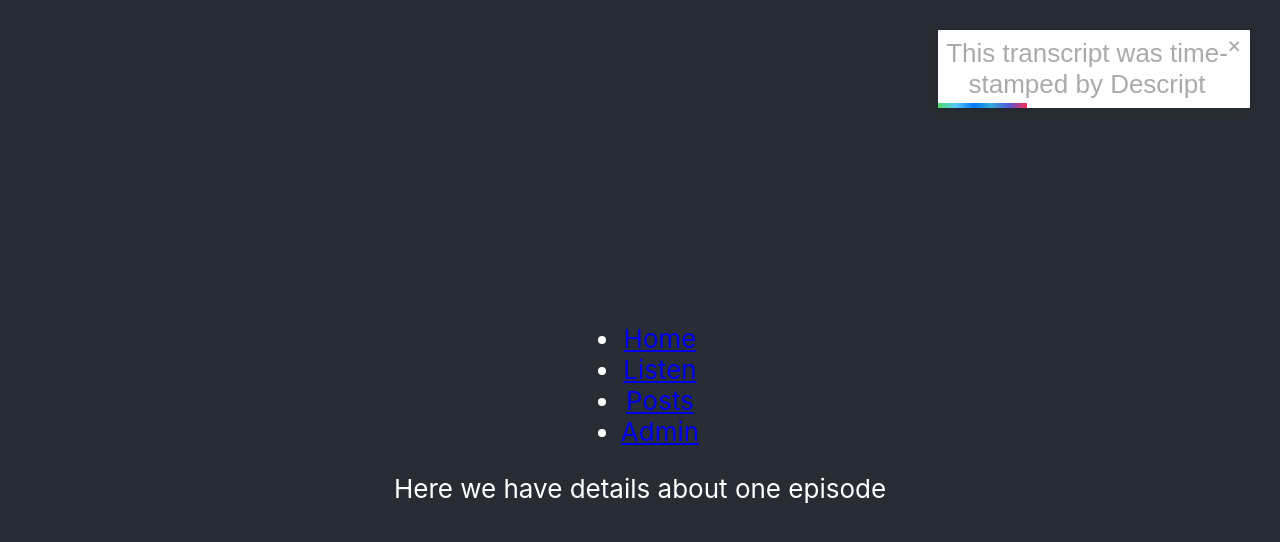
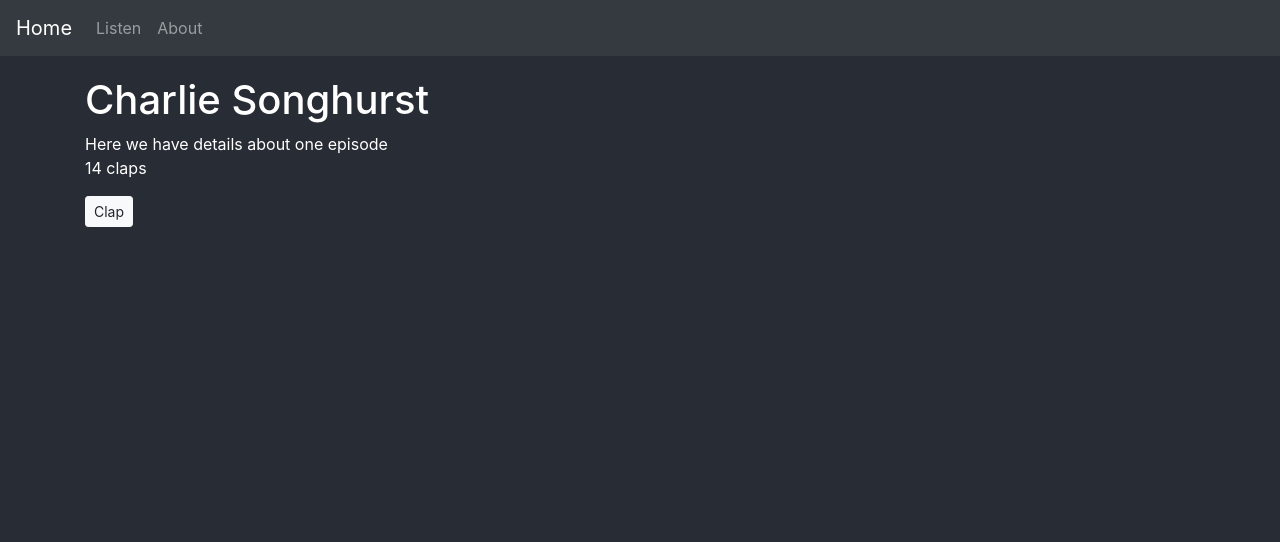
Before and after one commit to markitics/investlikethebest, a React (Create React App) app: page /products in a window 1280 px wide. Shown: the top 542 px of the page. Built offline with nearby package versions, Linux system fonts and the light colour scheme.

Commit message:
Add react-router-dom and simple non-collapsable top navbar: /episode/181 for sample episode and /about. npm i lodash font-awesome bootstrap prop-types.

```diff
--- a/package.json
+++ b/package.json
@@ -7,6 +7,10 @@
     "@testing-library/react": "^9.5.0",
     "@testing-library/user-event": "^7.2.1",
     "axios": "^0.19.2",
+    "bootstrap": "^4.5.2",
+    "font-awesome": "^4.7.0",
+    "lodash": "^4.17.20",
+    "prop-types": "^15.7.2",
     "react": "^16.13.1",
     "react-dom": "^16.13.1",
     "react-router-dom": "^5.2.0",
--- a/src/App.css
+++ b/src/App.css
@@ -1,24 +1,27 @@
 .App {
+  background-color: #282c34;
+  color: white;
+  min-height: 100vh;
+}
+
+.homePage {
   text-align: center;
 }
 
-.App-logo {
+.homepage-logo {
   height: 30vmin;
   pointer-events: none;
 }
 
-.App {
-  background-color: #282c34;
-  min-height: 100vh;
+.main-content {
+  margin: 20px 10px;
+}
+
+.landing {
   display: flex;
   flex-direction: column;
   align-items: center;
   justify-content: center;
   font-size: calc(10px + 2vmin);
-  color: white;
+  max-width: 800px;
 }
-
-.landing {
-  max-width: 800px;
-  margin: 20px;
-}
--- a/src/App.jsx
+++ b/src/App.jsx
@@ -1,4 +1,4 @@
-import React from "react";
+import React, { Component } from "react";
 import "./App.css";
 import { Route, Switch, Redirect } from "react-router-dom";
 import { ToastContainer } from "react-toastify";
@@ -7,17 +7,23 @@ import Home from "./components/home";
 import NavBar from "./components/navBar";
 import Episode from "./components/episode";
 import NotFound from "./components/notFound";
+import About from "./components/about";
 
-function App() {
+// const START_CLAPS = 14;
+
+class App extends Component {
+  // state = { claps: START_CLAPS };
+  render() {
     return (
       <div className="App">
         <NavBar />
-      <header className="App-header">
+        <div className="container main-content">
           <ToastContainer autoClose={7000} />
           <Switch>
             <Route path="/episode/181" component={Episode} />
             <Redirect from="/episode/:id" to="/episode/181?redirect=yes" />
             <Route path="/not-found" component={NotFound} />
+            <Route path="/about" component={About} />
             <Route
               path="/products"
               render={(props) => <Episode sortBy="newest" {...props} />}
@@ -25,9 +31,10 @@ function App() {
             <Route path="/" exact component={Home} />
             <Redirect to="/not-found" />
           </Switch>
-      </header>
+        </div>
       </div>
     );
   }
+}
 
 export default App;
--- /dev/null
+++ b/src/components/about.jsx
@@ -0,0 +1,16 @@
+import React from "react";
+
+function About(props) {
+  return (
+    <div>
+      <p>I have built a variety of transcript-related tools over the years.</p>
+      <p>
+        The point of this website is to ask myself, how might I do it if
+        starting from scratch today? In particular, how could richer transcripts
+        fit into the existing Invest Like the Best workflow?
+      </p>
+    </div>
+  );
+}
+
+export default About;
--- a/src/components/episode.jsx
+++ b/src/components/episode.jsx
@@ -1,18 +1,37 @@
-import React, { Fragment } from "react";
+import React, { useState, useEffect, Fragment } from "react";
 // import NavBar from "./navBar";
 import { toast } from "react-toastify";
 import QueryString from "query-string";
 
-function episode({ match, location }) {
+const START_CLAPS = 14;
+
+function Episode({ match, location }) {
+  const [claps, setClaps] = useState(START_CLAPS);
+
+  useEffect(() => {
+    document.title = `${claps} 👏 Charlie Songhurst `;
+  });
+
+  const incrementClaps = () => {
+    if (claps === 14)
+      toast("This is a quick demo; number of claps is not saved.");
+    setClaps(claps + 1);
+  };
+
   const { redirect } = QueryString.parse(location.search);
-  if (redirect) toast.error("We just have ep 181 as an example");
-  else toast("This transcript was time-stamped by Descript");
+  if (redirect) toast.warning("We just have ep 181 as an example");
+  //   else toast("This transcript was time-stamped by Descript");
 
   return (
     <Fragment>
-      <div>Here we have details about one episode</div>
+      <h1>Charlie Songhurst</h1>
+      <div className="">Here we have details about one episode</div>
+      <p>{claps} claps</p>
+      <button className="btn btn-sm btn-light" onClick={() => incrementClaps()}>
+        Clap
+      </button>
     </Fragment>
   );
 }
 
-export default episode;
+export default Episode;
--- a/src/components/home.jsx
+++ b/src/components/home.jsx
@@ -1,16 +1,17 @@
 import React from "react";
-import { toast } from "react-toastify";
+// import { toast } from "react-toastify";
 import { Link } from "react-router-dom";
 
 const cover_art_url = process.env.REACT_APP_SERIES_COVER_ART_URL;
 const notion_url = process.env.REACT_APP_NOTION_URL;
 
 function Home(props) {
-  toast("🏗 This is a work in progress! Check back soon."); // multi-coloured bar
+  //   toast("🏗 This is a work in progress! Check back soon."); // multi-coloured bar
   return (
+    <header className="App-header">
       <div className="landing">
         <h1>The best place to learn about business and investing</h1>
-      <img src={cover_art_url} className="App-logo" alt="logo" />
+        <img src={cover_art_url} className="homepage-logo" alt="logo" />
         <p className="subtle">
           Our mission is to capture and share the best information for business{" "}
           <strong>builders and investors</strong>.
@@ -19,14 +20,21 @@ function Home(props) {
           Join our <strong>ever-evolving university</strong> for investors,
           operators, and entrepreneurs.
         </p>
-      <a className="App-link btn btn-info" href={notion_url} target="_blank">
+        <a
+          className="App-link btn btn-info m-2"
+          href={notion_url}
+          target="_blank"
+          rel="noopener noreferrer"
+        >
           View Mark's initial ideas
         </a>
-      <br />
-      <Link to="/episode/181">
-        <span className="btn btn-default">Charlie Songhurst</span>
+        <Link to="/episode/181" className="m-2">
+          <span className="btn btn-default btn-dark">
+            Check out one interview
+          </span>
         </Link>
       </div>
+    </header>
   );
 }
 
--- a/src/components/navBar.jsx
+++ b/src/components/navBar.jsx
@@ -1,22 +1,36 @@
 import React from "react";
-import { NavLink } from "react-router-dom";
+import { NavLink, Link } from "react-router-dom";
+// Could also import Nav, Navbar, NavItem, as on
+// https://serverless-stack.com/chapters/adding-links-in-the-navbar.html
 
 function navBar(props) {
   return (
-    <ul>
-      <li>
-        <NavLink to="/">Home</NavLink>
-      </li>
-      <li>
-        <NavLink to="/episode/181">Listen</NavLink>
-      </li>
-      <li>
-        <NavLink to="/posts">Posts</NavLink>
-      </li>
-      <li>
-        <NavLink to="/admin">Admin</NavLink>
-      </li>
-    </ul>
+    <nav className="navbar navbar-expand sticky-top navbar-dark bg-dark">
+      <Link className="navbar-brand" to="/">
+        Home
+      </Link>
+      <button
+        className="navbar-toggler"
+        type="button"
+        data-toggle="collapse"
+        data-target="#navbarNavAltMarkup"
+        aria-controls="navbarNavAltMarkup"
+        aria-expanded="false"
+        aria-label="Toggle navigation"
+      >
+        <span className="navbar-toggler-icon"></span>
+      </button>
+      <div className="collapse navbar-collapse" id="navbarNavAltMarkup">
+        <div className="navbar-nav">
+          <NavLink key="1" className="nav-link" to="/episode/181">
+            Listen
+          </NavLink>
+          <NavLink key="2" className="nav-link" to="/about">
+            About
+          </NavLink>
+        </div>
+      </div>
+    </nav>
   );
 }
 
--- a/src/index.js
+++ b/src/index.js
@@ -1,9 +1,11 @@
 import React from "react";
 import ReactDOM from "react-dom";
 import { BrowserRouter } from "react-router-dom";
-import "./index.css";
 import App from "./App";
 import * as serviceWorker from "./serviceWorker";
+import "bootstrap/dist/css/bootstrap.css";
+import "./index.css";
+import "font-awesome/css/font-awesome.css";
 
 ReactDOM.render(
   <React.StrictMode>
```
Also changed, not shown: 2 other files (tests, documents, lock files or other folders). Lines whose indentation alone changed are shown as unchanged.
